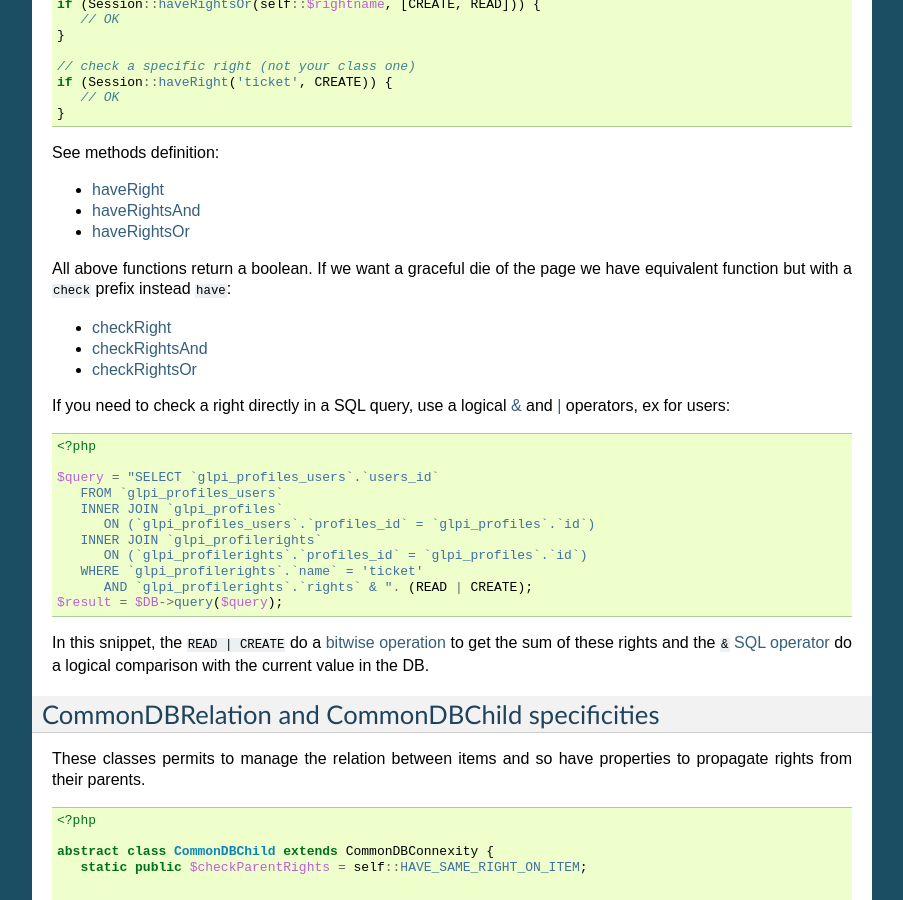
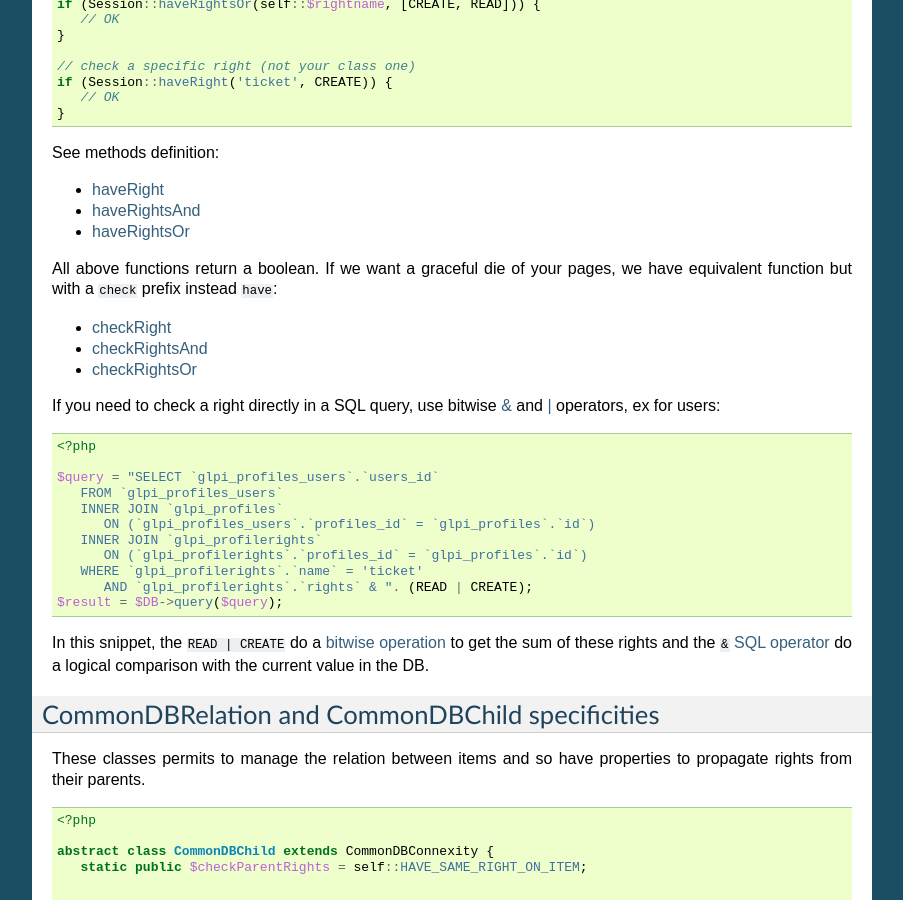
Before and after one commit to glpi-project/docdev, a Sphinx documentation site: the page built from source/devapi/acl.rst, in a window 1280 px wide and 900 px high, scrolled down 2239 px. Shown: the whole window, without its empty margins (198-1101 px from the left). Built offline with Sphinx 7.4.7, drawn with Linux system fonts in a browser that asks for light colours; some of the changed text lies outside the part shown.

Commit message:
minor fixes

```diff
--- a/source/devapi/acl.rst
+++ b/source/devapi/acl.rst
@@ -143,13 +143,13 @@ See methods definition:
 * `haveRightsAnd <https://forge.glpi-project.org/apidoc/class-Session.html#_haveRightsAnd>`_
 * `haveRightsOr <https://forge.glpi-project.org/apidoc/class-Session.html#_haveRightsOr>`_
 
-All above functions return a boolean. If we want a graceful die of the page we have equivalent function but with a ``check`` prefix instead ``have``:
+All above functions return a boolean. If we want a graceful die of your pages, we have equivalent function but with a ``check`` prefix instead ``have``:
 
 * `checkRight <https://forge.glpi-project.org/apidoc/class-Session.html#_checkRight>`_
 * `checkRightsAnd <https://forge.glpi-project.org/apidoc/class-Session.html#_checkRightsAnd>`_
 * `checkRightsOr <https://forge.glpi-project.org/apidoc/class-Session.html#_checkRightsOr>`_
 
-If you need to check a right directly in a SQL query, use a logical `& <https://dev.mysql.com/doc/refman/5.7/en/bit-functions.html>`_ and `| <http://php.net/manual/fr/language.operators.bitwise.php>`_ operators, ex for users:
+If you need to check a right directly in a SQL query, use bitwise `& <https://dev.mysql.com/doc/refman/5.7/en/bit-functions.html>`_ and `| <http://php.net/manual/fr/language.operators.bitwise.php>`_ operators, ex for users:
 
 .. code-block:: php
 
```
Also changed, not shown: other parts of source/devapi/acl.rst (+1 -1 lines).
